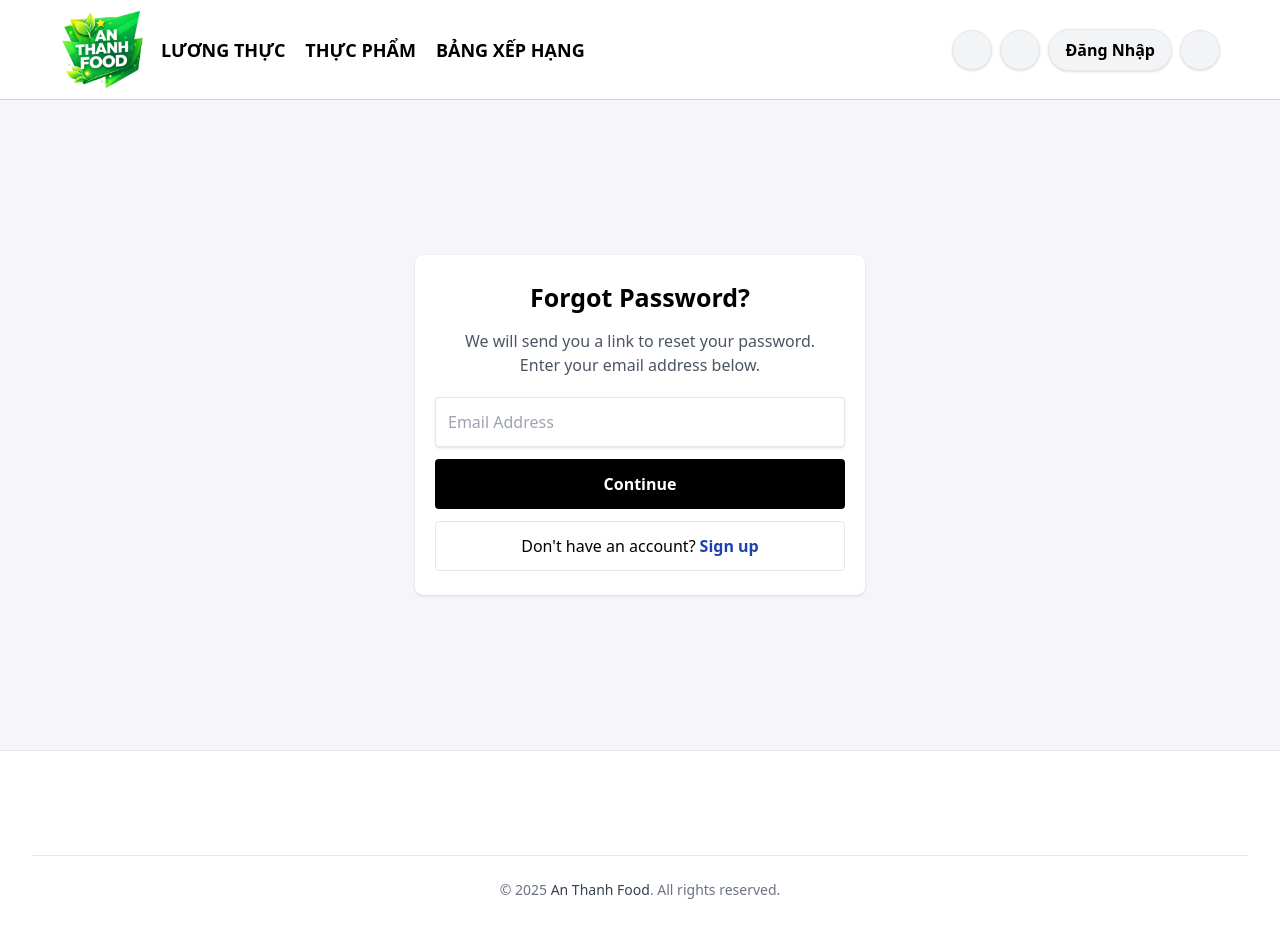
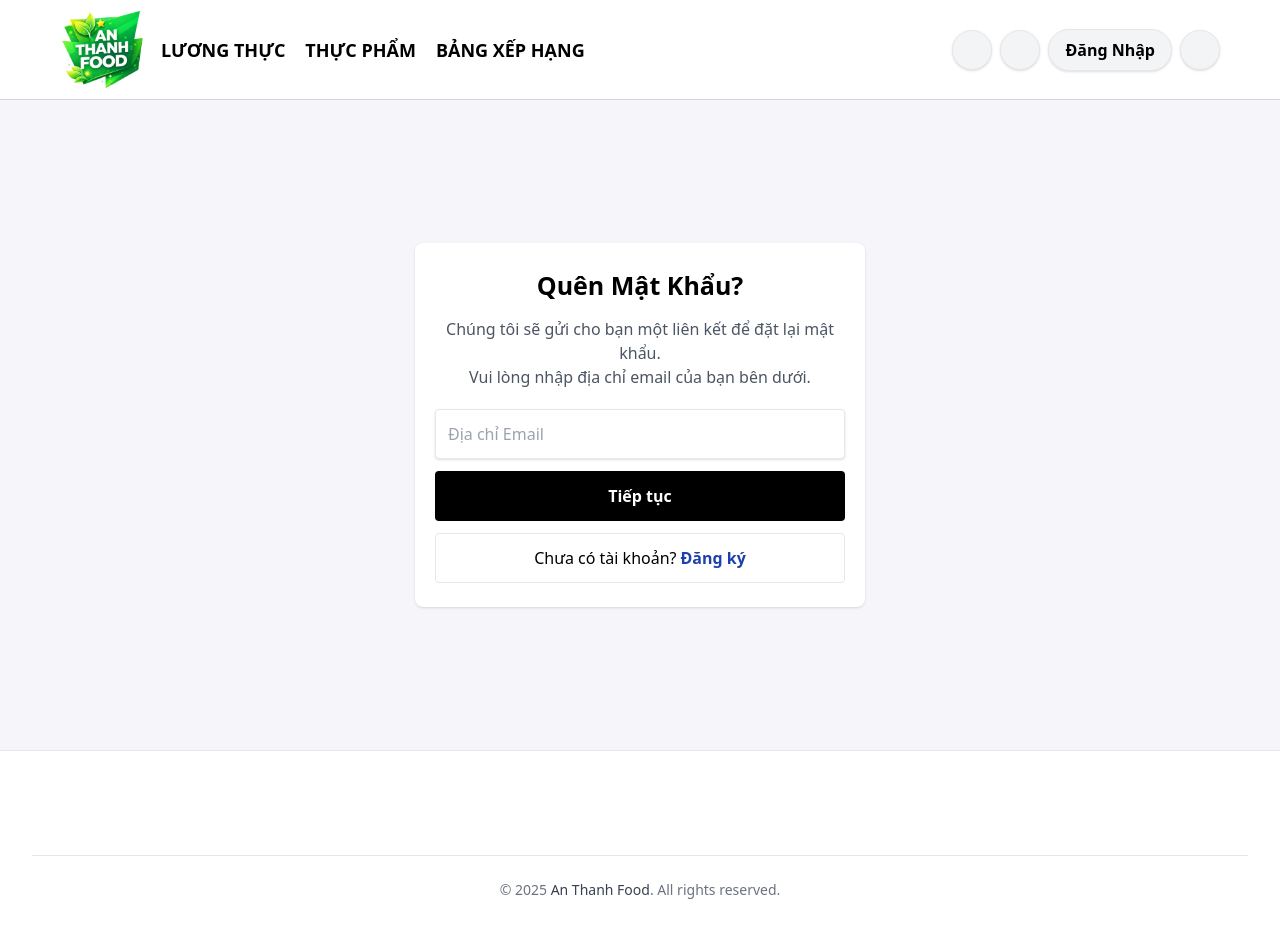
Before and after one commit to SongDuy/web-an-thanh-food, a React (Create React App) app: page /forgot-password in a window 1280 px wide. Built offline with nearby package versions, Linux system fonts and the light colour scheme; some icons are missing.

Commit message:
Update new

```diff
--- a/src/pages/auth/ForgotPassword.js
+++ b/src/pages/auth/ForgotPassword.js
@@ -43,20 +43,20 @@ const ForgotPasswordPage = () => {
 
           {/* Title */}
           <h1 className="text-[25px] font-semibold text-center">
-            Forgot Password?
+            Quên Mật Khẩu?
           </h1>
 
           {/* Description */}
           <div className="pt-3 pb-5 text-center text-gray-600">
-            <p>We will send you a link to reset your password.</p>
-            <p>Enter your email address below.</p>
+            <p>Chúng tôi sẽ gửi cho bạn một liên kết để đặt lại mật khẩu.</p>
+            <p>Vui lòng nhập địa chỉ email của bạn bên dưới.</p>
           </div>
 
           {/* Form */}
           <div className="grid gap-y-3">
             <input
               type="email"
-              placeholder="Email Address"
+              placeholder="Địa chỉ Email"
               value={email}
               onChange={(e) => setEmail(e.target.value)}
               className="h-[50px] px-3 border rounded shadow"
@@ -65,7 +65,7 @@ const ForgotPasswordPage = () => {
             {/* Success message (demo) */}
             {success && (
               <p className="text-green-600 text-sm text-center">
-                A password reset email has been sent. Please check your inbox.
+                Email đặt lại mật khẩu đã được gửi. Vui lòng kiểm tra hộp thư của bạn.
               </p>
             )}
 
@@ -73,17 +73,17 @@ const ForgotPasswordPage = () => {
               className="h-[50px] bg-black text-white rounded font-semibold hover:bg-gray-800"
               onClick={() => setSuccess(true)}
             >
-              Continue
+              Tiếp tục
             </button>
 
             {/* Register link */}
             <div className="h-[50px] border rounded flex items-center justify-center gap-x-1">
               <span>
-                Don't have an account?
+                Chưa có tài khoản?
               </span>
 
               <Link to="/register" className="text-blue-800 font-semibold">
-                Sign up
+                Đăng ký
               </Link>
             </div>
           </div>
```
